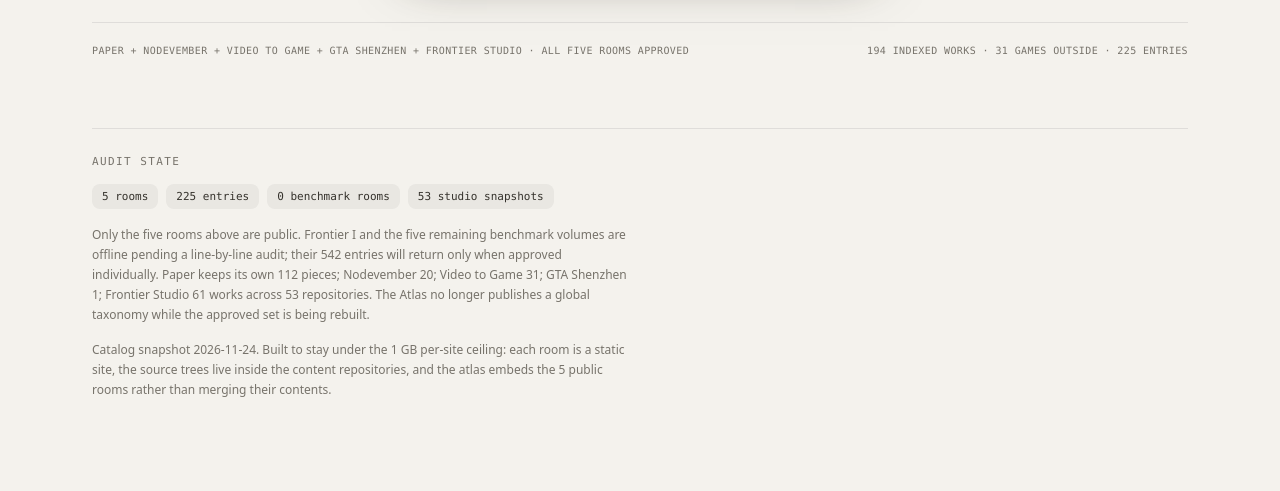
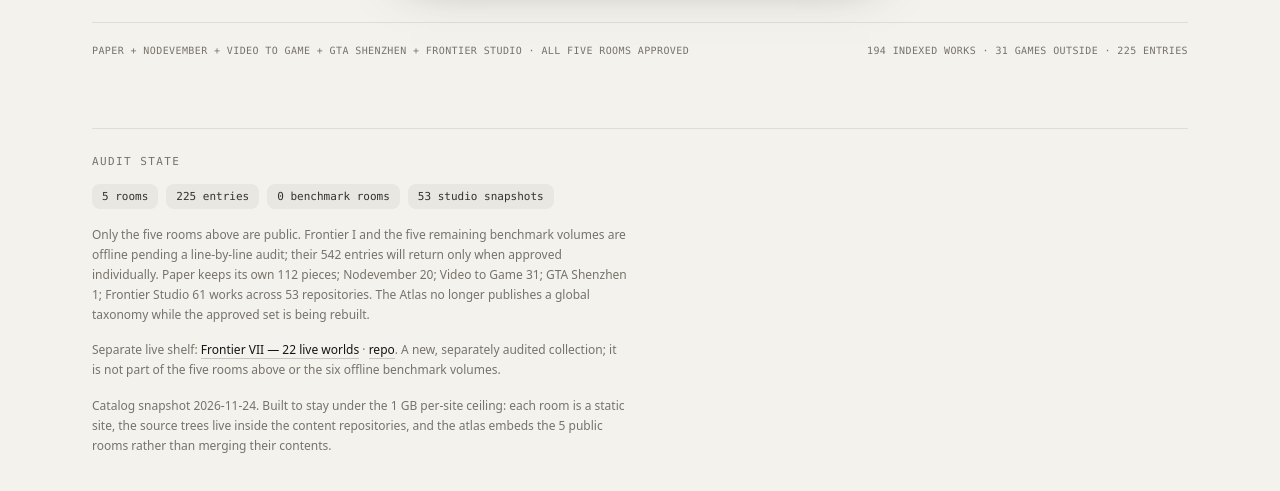
Before and after one commit to bear20252026/frontier-atlas, a plain HTML site: page index.html in a window 1280 px wide. Shown: the part 1853-2344 px from the top of the page. Drawn offline with Linux system fonts and the light colour scheme.

Commit message:
Link the separate Frontier VII live shelf

```diff
--- a/index.html
+++ b/index.html
@@ -723,6 +723,7 @@
       <p class="eyebrow">Audit state</p>
       <p class="cmds"><code>5 rooms</code><code>225 entries</code><code>0 benchmark rooms</code><code>53 studio snapshots</code></p>
       <p class="fine">Only the five rooms above are public. Frontier I and the five remaining benchmark volumes are offline pending a line-by-line audit; their 542 entries will return only when approved individually. Paper keeps its own 112 pieces; Nodevember 20; Video to Game 31; GTA Shenzhen 1; Frontier Studio 61 works across 53 repositories. The Atlas no longer publishes a global taxonomy while the approved set is being rebuilt.</p>
+      <p class="fine">Separate live shelf: <a href="https://bear20252026.github.io/frontier-shelf-07/" target="_blank" rel="noopener">Frontier VII — 22 live worlds</a> · <a href="https://github.com/bear20252026/frontier-shelf-07" target="_blank" rel="noopener">repo</a>. A new, separately audited collection; it is not part of the five rooms above or the six offline benchmark volumes.</p>
       <p class="fine">Catalog snapshot 2026-11-24. Built to stay under the 1 GB per-site ceiling: each room is a static site, the source trees live inside the content repositories, and the atlas embeds the 5 public rooms rather than merging their contents.</p>
     </footer>
   </div>
```
Also changed, not shown: 1 other file.
